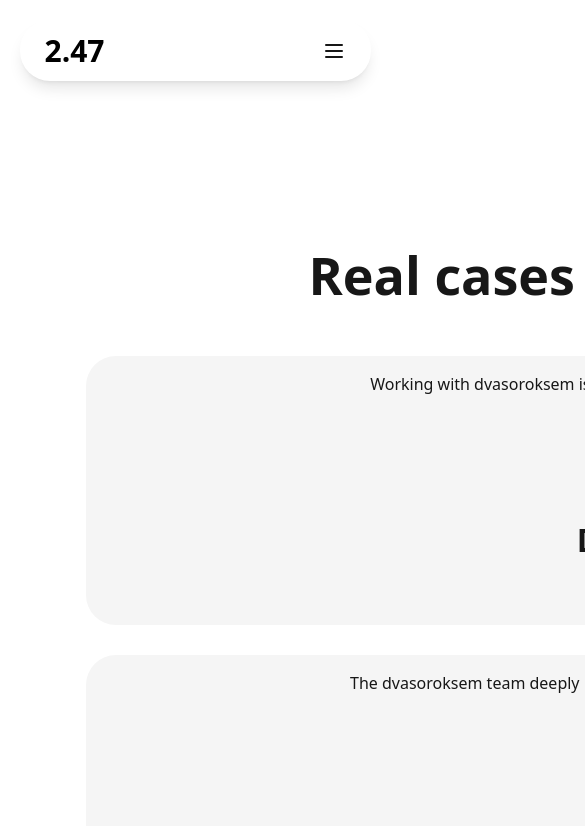
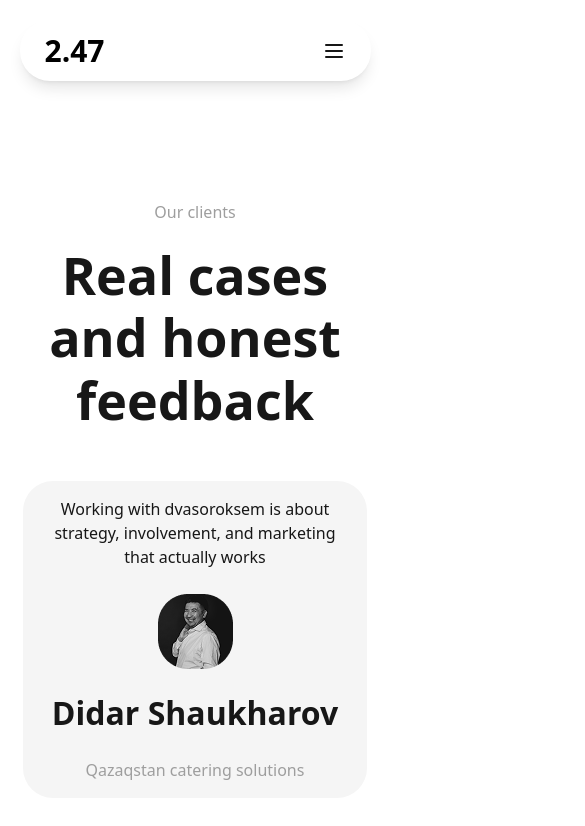
Before and after one commit to Bashkanitto/creacine, a Next.js app: page /en/reviews in a window 390 px wide. Shown: the top 826 px of the page, 585 px wide, since content can reach past the window. Built offline with nearby package versions, Linux system fonts and the light colour scheme.

Commit message:
feat: add responsivenes for reviews component and review page

```diff
--- a/src/app/[locale]/reviews/page.tsx
+++ b/src/app/[locale]/reviews/page.tsx
@@ -6,7 +6,7 @@ import ReviewsComponent from '@/features/reviews/ui'
 
 export default function ReviewPage() {
   return (
-    <div className="w-[1440px] mx-auto">
+    <div className="w-full lg:w-[1440px] mx-auto">
       <Header />
       <div className="pt-[200px] w-[88%] mx-auto">
         <ReviewsComponent />
--- a/src/features/reviews/ui/index.tsx
+++ b/src/features/reviews/ui/index.tsx
@@ -40,7 +40,7 @@ export default function ReviewsComponent() {
       <p className="text-center" style={{ color: colors.text }}>
         {t('clients')}
       </p>
-      <h2 className="text-center mt-[20px] w-[80%] lg:w-[60%] mx-auto">{t('realCases')}</h2>
+      <h2 className="text-center mt-[20px] w-[100%] lg:w-[60%] mx-auto">{t('realCases')}</h2>
       <div className="flex flex-col lg:flex-row gap-[30px] overflow-x-scroll mt-[50px]">
         {reviews.map((review) => (
           <div
```
